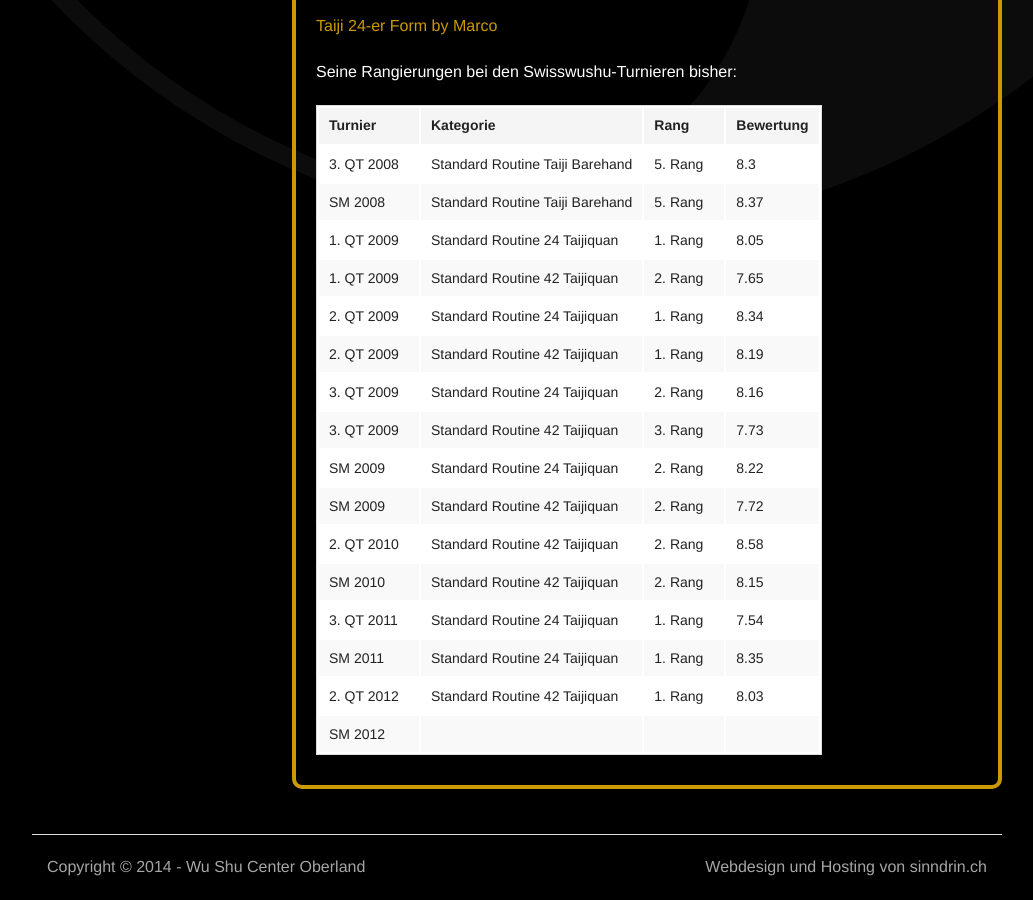
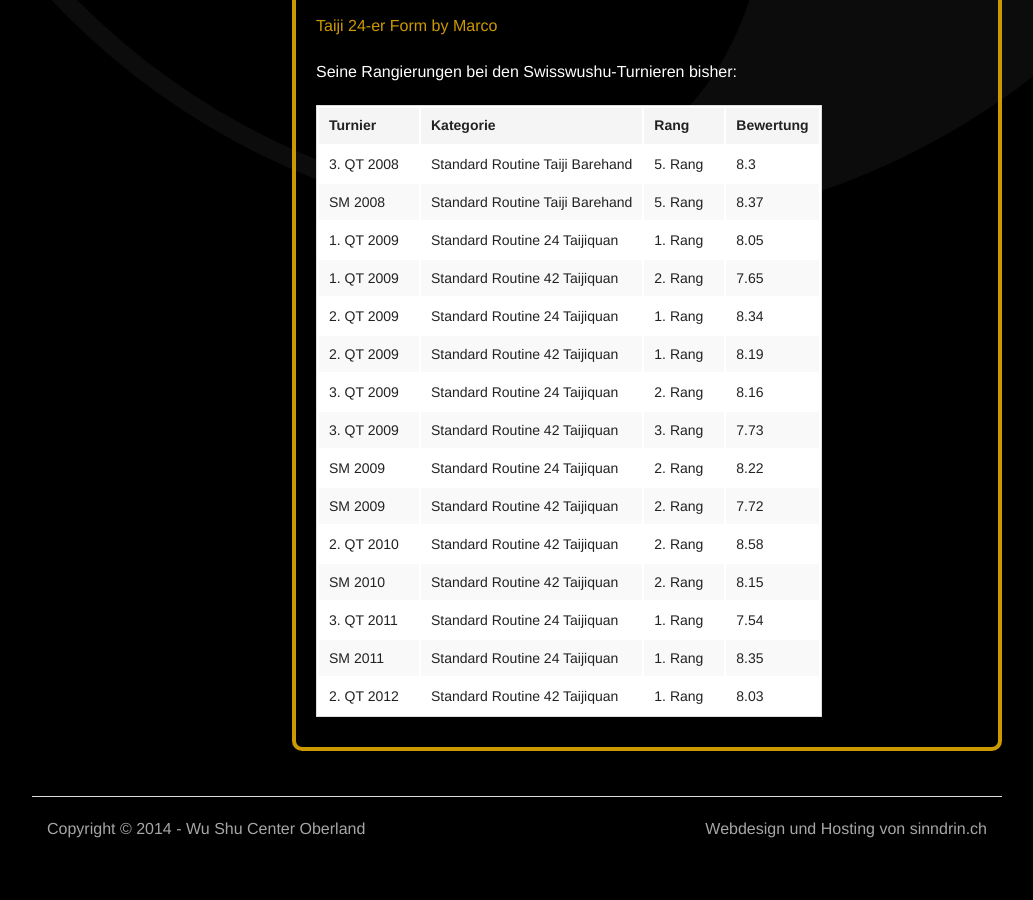
Before and after one commit to wu-shu/wu-shu.github.io, a Jekyll site: the page built from marco-hauser/index.md, in a window 1280 px wide and 900 px high, scrolled down 753 px. Shown: the whole window, without its empty margins (123-1156 px from the left). Built offline with Jekyll 4.4.1, drawn with Linux system fonts in a browser that asks for light colours; some web fonts are replaced; Markdown is read by kramdown in place of the engine named in the settings; comment, search, counter and statistics services are not loaded; after the commit the page ends 1615 px from its top, so only the background shows below that.

Commit message:
Text Marco

```diff
--- a/marco-hauser/index.md
+++ b/marco-hauser/index.md
@@ -115,11 +115,5 @@ Seine Rangierungen bei den Swisswushu-Turnieren bisher:
 			<td>1. Rang</td>
 			<td>8.03</td>
 		</tr>
-		<tr>
-			<td>SM 2012</td>
-			<td></td>
-			<td></td>
-			<td></td>
-		</tr>
 	</tbody>
 </table>
```
